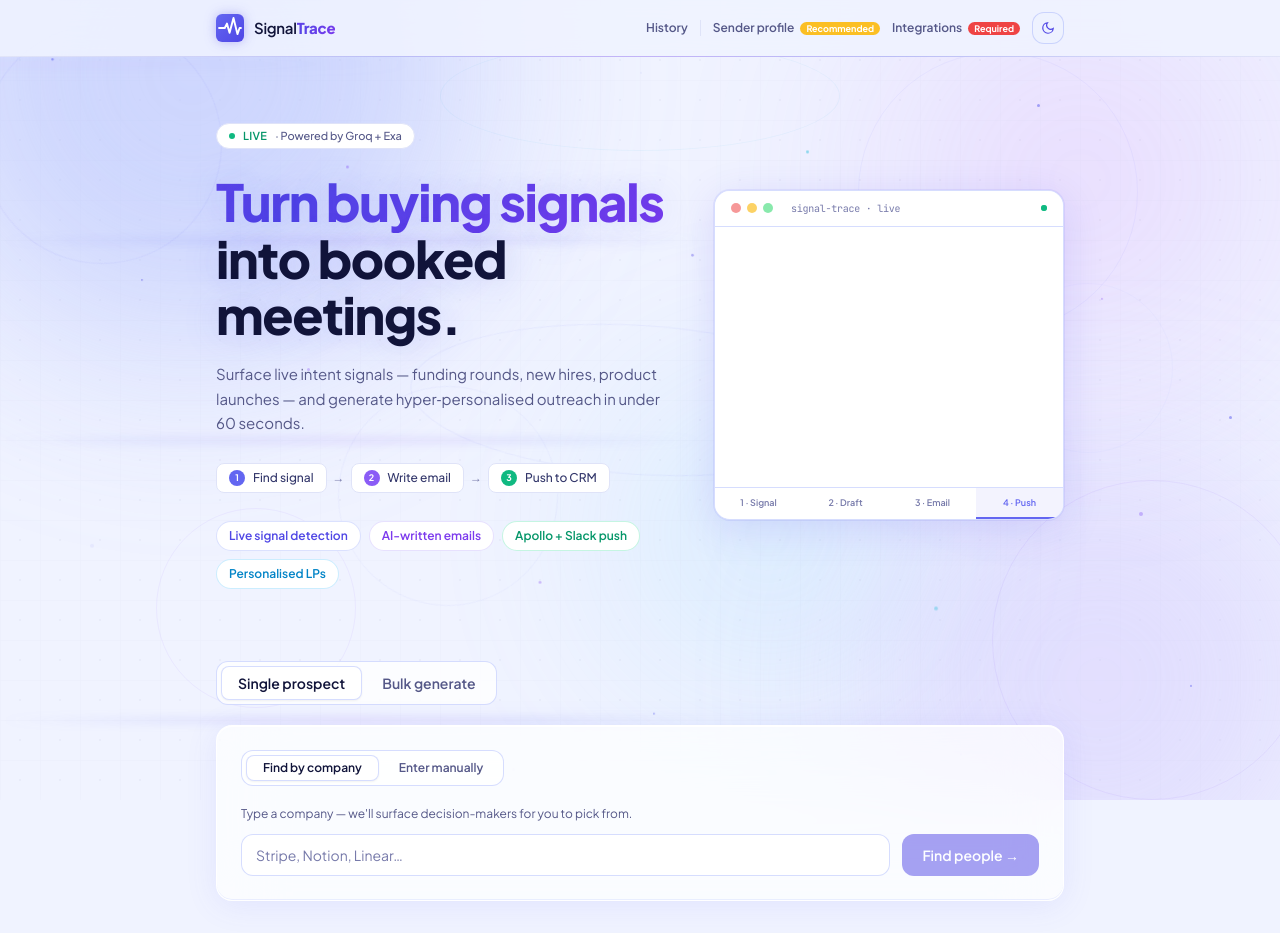
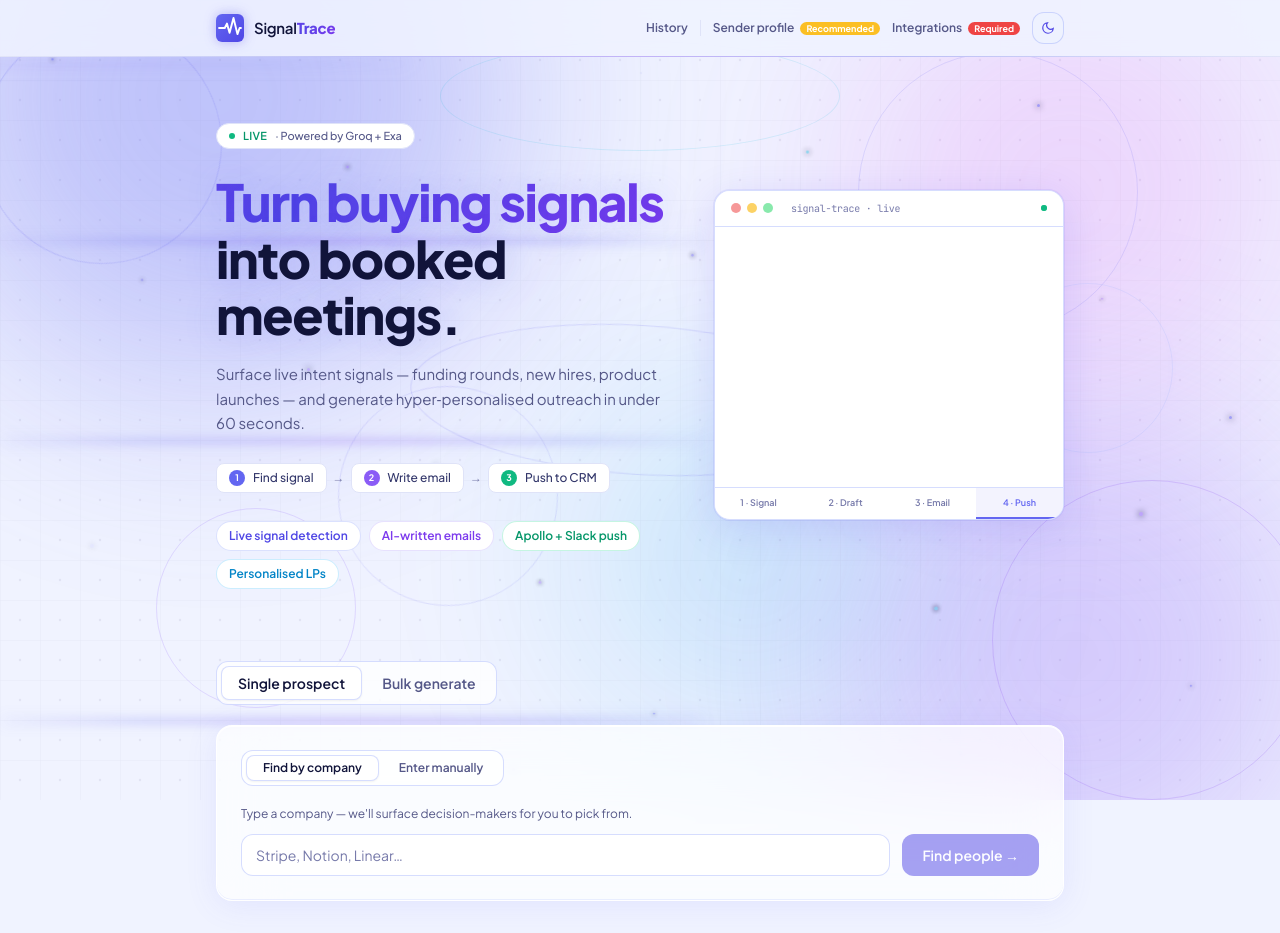
Before and after one commit to kapoormaulie/signal-trace, a Next.js app: page / in a window 1280 px wide. Built offline with nearby package versions, Linux system fonts and the light colour scheme.

Commit message:
fix: vivid light-mode background — saturated blobs, higher-opacity rings, visible grid

```diff
--- a/app/globals.css
+++ b/app/globals.css
@@ -138,52 +138,52 @@
 
 .blob-tl {
   position: absolute;
-  width: 700px;
-  height: 700px;
+  width: 750px;
+  height: 750px;
   top: -260px;
   left: -180px;
-  background: radial-gradient(circle at center, #C7D2FE 0%, #A5B4FC 30%, transparent 70%);
-  filter: blur(80px);
-  opacity: 0.55;
+  background: radial-gradient(circle at center, #818CF8 0%, #6366F1 30%, transparent 70%);
+  filter: blur(90px);
+  opacity: 0.38;
   animation: blob-float 22s ease-in-out infinite;
   transition: background 0.4s ease, opacity 0.4s ease;
 }
 
 .blob-br {
   position: absolute;
-  width: 600px;
-  height: 600px;
+  width: 650px;
+  height: 650px;
   bottom: -180px;
   right: -120px;
-  background: radial-gradient(circle at center, #DDD6FE 0%, #C4B5FD 30%, transparent 70%);
-  filter: blur(80px);
-  opacity: 0.40;
+  background: radial-gradient(circle at center, #A78BFA 0%, #8B5CF6 30%, transparent 70%);
+  filter: blur(90px);
+  opacity: 0.30;
   animation: blob-float-alt 26s ease-in-out infinite 5s;
   transition: background 0.4s ease, opacity 0.4s ease;
 }
 
 .blob-mid {
   position: absolute;
-  width: 460px;
-  height: 460px;
+  width: 500px;
+  height: 500px;
   top: 38%;
   right: 22%;
-  background: radial-gradient(circle at center, #BAE6FD 0%, #7DD3FC 20%, transparent 65%);
-  filter: blur(90px);
-  opacity: 0.22;
+  background: radial-gradient(circle at center, #38BDF8 0%, #0EA5E9 20%, transparent 65%);
+  filter: blur(100px);
+  opacity: 0.20;
   animation: blob-float 32s ease-in-out infinite 10s;
   transition: background 0.4s ease, opacity 0.4s ease;
 }
 
 .blob-tr {
   position: absolute;
-  width: 560px;
-  height: 560px;
+  width: 580px;
+  height: 580px;
   top: -100px;
   right: -80px;
-  background: radial-gradient(circle at center, #E879F9 0%, #C084FC 30%, transparent 70%);
+  background: radial-gradient(circle at center, #E879F9 0%, #D946EF 30%, transparent 70%);
   filter: blur(100px);
-  opacity: 0.18;
+  opacity: 0.20;
   animation: blob-float-alt 30s ease-in-out infinite 8s;
   transition: background 0.4s ease, opacity 0.4s ease;
 }
@@ -229,10 +229,13 @@
   border-radius: 50%;
   animation: particle-rise var(--dur, 8s) ease-in-out infinite var(--delay, 0s);
   transition: background 0.4s ease;
+  filter: blur(0.5px);
+  box-shadow: 0 0 6px currentColor;
 }
 
 [data-theme="dark"] .particle {
-  opacity: 0.6;
+  opacity: 0.55;
+  filter: blur(0.5px);
 }
 
 /* ═══════════════════════════════════════════════
@@ -244,12 +247,25 @@
   to   { transform: rotate(360deg); }
 }
 
+/* Grid and dot SVG opacity — more visible in light mode */
+.st-grid { opacity: 0.08; }
+.st-dots  { opacity: 0.07; }
+[data-theme="dark"] .st-grid { opacity: 0.045; }
+[data-theme="dark"] .st-dots  { opacity: 0.04; }
+
 .orbit-ring {
   position: absolute;
   border-radius: 50%;
-  border: 1px solid;
+  border: 1.5px solid;
   animation: orbit-spin var(--spin-dur, 40s) linear infinite;
   transition: border-color 0.4s ease;
+  filter: drop-shadow(0 0 8px rgba(99,102,241,0.2));
+}
+
+[data-theme="dark"] .orbit-ring {
+  border-width: 1px;
+  filter: drop-shadow(0 0 5px rgba(99,102,241,0.12));
+  opacity: 0.45;
 }
 
 /* ═══════════════════════════════════════════════
@@ -267,17 +283,18 @@
   position: absolute;
   left: 0;
   width: 55%;
-  height: 1px;
+  height: 2px;
   background: linear-gradient(
     90deg,
     transparent 0%,
-    rgba(99,102,241,0.7) 25%,
-    rgba(139,92,246,0.9) 50%,
-    rgba(99,102,241,0.7) 75%,
+    rgba(99,102,241,0.55) 20%,
+    rgba(139,92,246,0.75) 50%,
+    rgba(99,102,241,0.55) 80%,
     transparent 100%
   );
-  filter: blur(5px);
+  filter: blur(4px);
   animation: beam-sweep var(--beam-dur, 30s) linear infinite var(--beam-delay, 0s);
+  box-shadow: 0 0 12px rgba(99,102,241,0.3);
 }
 
 [data-theme="dark"] .bg-beam {
--- a/components/BackgroundCanvas.tsx
+++ b/components/BackgroundCanvas.tsx
@@ -35,14 +35,14 @@ const BEAMS = [
 ];
 
 const RINGS = [
-  { cx: "8%",  cy: "18%", w: 240, h: 240, dur: "58s",  color: "rgba(99,102,241,0.08)",  delay: "0s"  },
-  { cx: "90%", cy: "80%", w: 320, h: 320, dur: "78s",  color: "rgba(124,58,237,0.065)", delay: "10s" },
-  { cx: "50%", cy: "50%", w: 460, h: 150, dur: "48s",  color: "rgba(79,70,229,0.055)",  delay: "5s"  },
-  { cx: "20%", cy: "76%", w: 200, h: 200, dur: "68s",  color: "rgba(139,92,246,0.07)",  delay: "15s" },
-  { cx: "78%", cy: "24%", w: 280, h: 280, dur: "52s",  color: "rgba(99,102,241,0.06)",  delay: "8s"  },
-  { cx: "50%", cy: "12%", w: 400, h: 110, dur: "38s",  color: "rgba(6,182,212,0.05)",   delay: "12s" },
-  { cx: "35%", cy: "62%", w: 220, h: 220, dur: "85s",  color: "rgba(79,70,229,0.045)",  delay: "3s"  },
-  { cx: "85%", cy: "46%", w: 170, h: 170, dur: "44s",  color: "rgba(165,180,252,0.07)", delay: "18s" },
+  { cx: "8%",  cy: "18%", w: 240, h: 240, dur: "58s",  color: "rgba(99,102,241,0.20)",  delay: "0s"  },
+  { cx: "90%", cy: "80%", w: 320, h: 320, dur: "78s",  color: "rgba(124,58,237,0.17)",  delay: "10s" },
+  { cx: "50%", cy: "50%", w: 460, h: 150, dur: "48s",  color: "rgba(79,70,229,0.14)",   delay: "5s"  },
+  { cx: "20%", cy: "76%", w: 200, h: 200, dur: "68s",  color: "rgba(139,92,246,0.18)",  delay: "15s" },
+  { cx: "78%", cy: "24%", w: 280, h: 280, dur: "52s",  color: "rgba(99,102,241,0.15)",  delay: "8s"  },
+  { cx: "50%", cy: "12%", w: 400, h: 110, dur: "38s",  color: "rgba(6,182,212,0.13)",   delay: "12s" },
+  { cx: "35%", cy: "62%", w: 220, h: 220, dur: "85s",  color: "rgba(79,70,229,0.12)",   delay: "3s"  },
+  { cx: "85%", cy: "46%", w: 170, h: 170, dur: "44s",  color: "rgba(165,180,252,0.22)", delay: "18s" },
 ];
 
 export default function BackgroundCanvas() {
@@ -53,20 +53,20 @@ export default function BackgroundCanvas() {
       aria-hidden
     >
       {/* Fine line grid */}
-      <svg className="absolute inset-0 w-full h-full" style={{ opacity: 0.045 }} xmlns="http://www.w3.org/2000/svg">
+      <svg className="absolute inset-0 w-full h-full st-grid" xmlns="http://www.w3.org/2000/svg">
         <defs>
           <pattern id="st-line-grid" x="0" y="0" width="40" height="40" patternUnits="userSpaceOnUse">
-            <path d="M 40 0 L 0 0 0 40" fill="none" stroke="var(--ink-2)" strokeWidth="0.5"/>
+            <path d="M 40 0 L 0 0 0 40" fill="none" stroke="var(--ink-2)" strokeWidth="0.6"/>
           </pattern>
         </defs>
         <rect width="100%" height="100%" fill="url(#st-line-grid)" />
       </svg>
 
       {/* Dot accent overlay */}
-      <svg className="absolute inset-0 w-full h-full" style={{ opacity: 0.04 }} xmlns="http://www.w3.org/2000/svg">
+      <svg className="absolute inset-0 w-full h-full st-dots" xmlns="http://www.w3.org/2000/svg">
         <defs>
           <pattern id="st-dots" x="0" y="0" width="40" height="40" patternUnits="userSpaceOnUse">
-            <circle cx="20" cy="20" r="1" fill="var(--ink-2)" />
+            <circle cx="20" cy="20" r="1.2" fill="var(--ink-2)" />
           </pattern>
         </defs>
         <rect width="100%" height="100%" fill="url(#st-dots)" />
```
